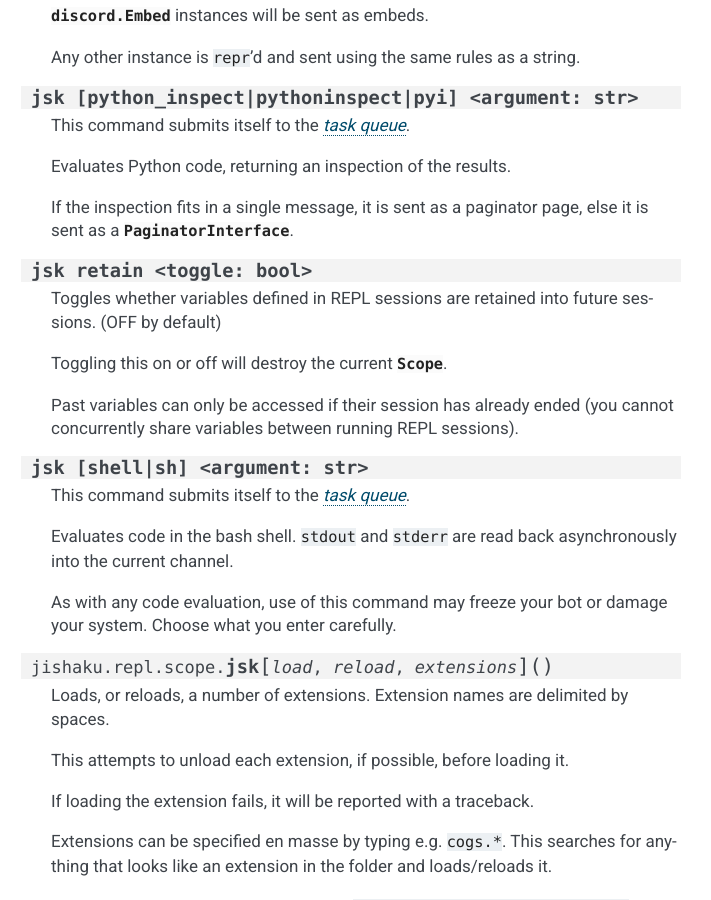
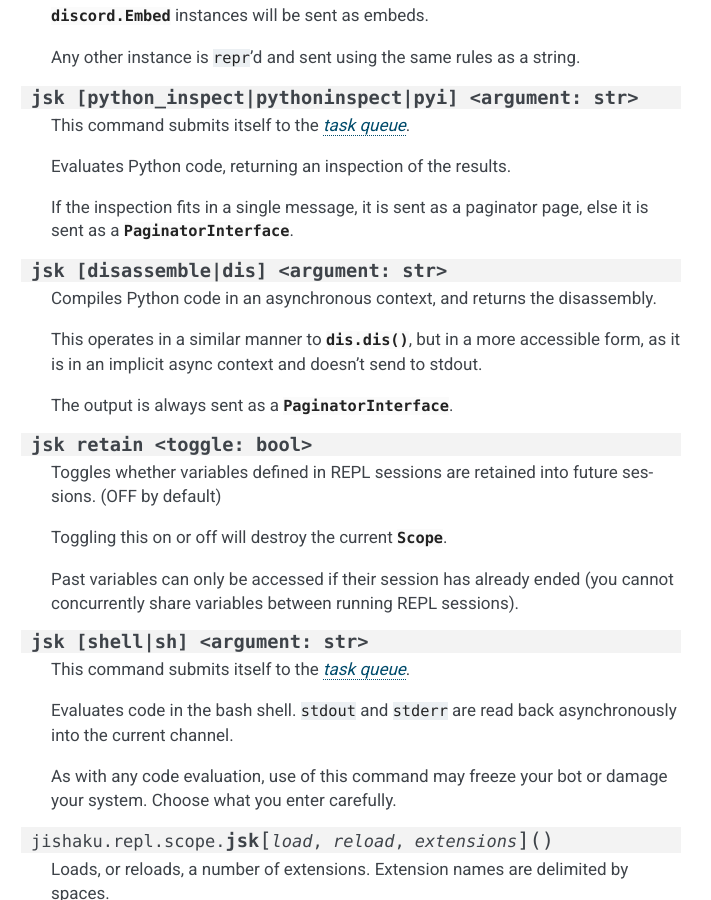
Before and after one commit to Gorialis/jishaku, a Sphinx documentation site: the page built from docs/cog.rst, in a window 1280 px wide and 900 px high, scrolled down 5667 px. Shown: the whole window, without its empty margins (399-1110 px from the left). Built offline with Sphinx 7.4.7, drawn with Linux system fonts in a browser that asks for light colours; the version number could not be read and is left out.

Commit message:
Document `jishaku disassemble`

```diff
--- a/docs/cog.rst
+++ b/docs/cog.rst
@@ -276,6 +276,17 @@
     else it is sent as a :class:`PaginatorInterface`.
 
 
+.. py:function:: jsk [disassemble|dis] <argument: str>
+
+    Compiles Python code in an asynchronous context, and returns the disassembly.
+
+    This operates in a similar manner to :func:`dis.dis`, but in a more accessible form, as it is in an implicit async context and doesn't send to stdout.
+
+    .. currentmodule:: jishaku.paginators
+
+    The output is always sent as a :class:`PaginatorInterface`.
+
+
 .. py:function:: jsk retain <toggle: bool>
 
     Toggles whether variables defined in REPL sessions are retained into future sessions. (OFF by default)
```
Also changed, not shown: README.md (+5 -0 lines).
